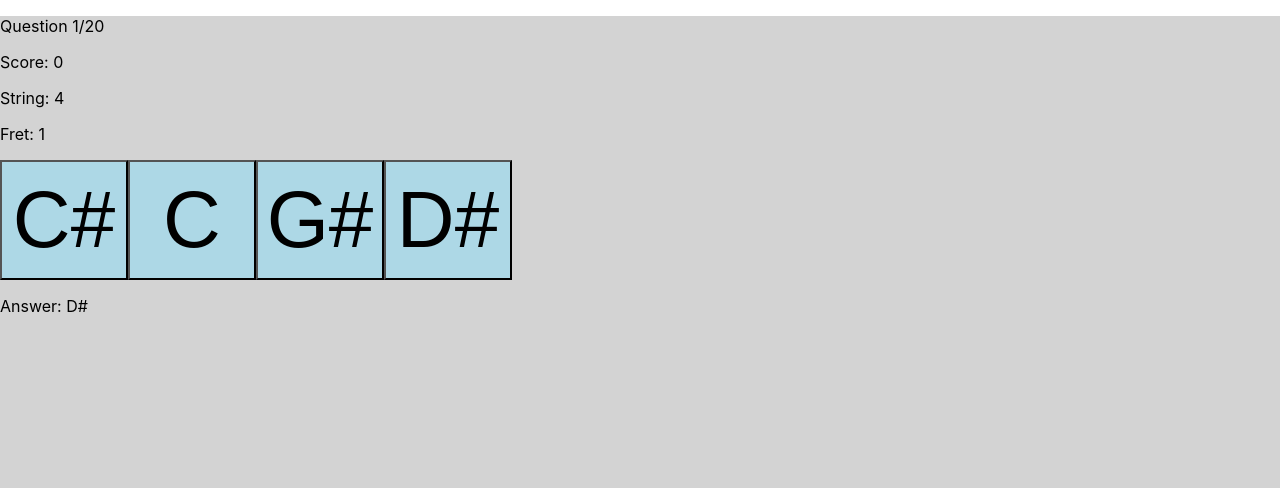
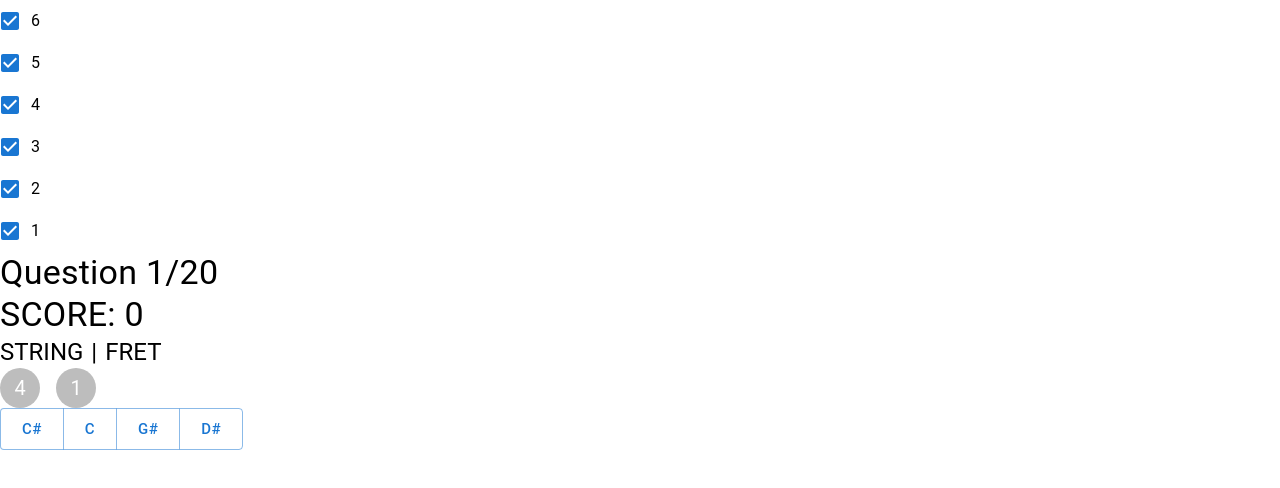
Before and after one commit to andrewdaoust/guitar-teacher, a React (Create React App) app: page / in a window 1280 px wide. Shown: the top 488 px of the page. Built offline with nearby package versions, Linux system fonts and the light colour scheme.

Commit message:
more quiz work

```diff
--- a/package.json
+++ b/package.json
@@ -3,6 +3,9 @@
   "version": "0.1.0",
   "private": true,
   "dependencies": {
+    "@emotion/react": "^11.11.1",
+    "@emotion/styled": "^11.11.0",
+    "@mui/material": "^5.14.16",
     "@testing-library/jest-dom": "^5.17.0",
     "@testing-library/react": "^13.4.0",
     "@testing-library/user-event": "^13.5.0",
--- a/src/components/Quiz.css
+++ b/src/components/Quiz.css
@@ -2,6 +2,7 @@
     width: 100vw;
     height: 100vh;
     background-color: lightgray;
+    /* display: flex; */
 }
 
 .note-button {
@@ -9,4 +10,5 @@
     height: 15%;
     background-color: lightblue;
     font-size: 5em;
+    border-radius: 5%;
 }
--- a/src/components/Quiz.tsx
+++ b/src/components/Quiz.tsx
@@ -1,7 +1,24 @@
 import React from "react";
 import { useState } from "react";
-import * as notes from '../lib/notes.ts';
-import "./Quiz.css"
+import * as notes from "../lib/notes.ts";
+import "./Quiz.css";
+
+import {
+  FormGroup,
+  FormControlLabel,
+  Checkbox,
+  Button,
+  ButtonGroup,
+  Avatar,
+  Stack,
+  Typography,
+  Box
+} from "@mui/material";
+// import FormControlLabel from "@mui/material/FormControlLabel";
+// import Checkbox from "@mui/material/Checkbox";
+// import Button from "@mui/material/Button";
+// import ButtonGroup from "@mui/material/ButtonGroup";
+// import Avatar from "@mui/material/Avatar";
 
 const MAX_COUNT = 20;
 const MAX_FRETS = 24;
@@ -16,10 +33,10 @@ export function Quiz() {
   const wrongAnswer = () => {
     setProgress({
       count: progress.count + 1,
-      score: progress.score
+      score: progress.score,
     });
     setQuestion(createQuestionData());
-  }
+  };
 
   const correctAnswer = () => {
     setProgress({
@@ -27,7 +44,7 @@ export function Quiz() {
       score: progress.score + 1,
     });
     setQuestion(createQuestionData());
-  }
+  };
 
   const resetGame = () => {
     setProgress({
@@ -35,66 +52,153 @@ export function Quiz() {
       score: 0,
     });
     setQuestion(createQuestionData());
-  }
+  };
 
-  return progress.count > 20 ?
-    <GameOver score={progress.score} resetFn={resetGame}/> :
+  return progress.count > 20 ? (
+    <QuizOver score={progress.score} resetFn={resetGame} />
+  ) : (
+    <div>
+      <QuizStart />
       <Question
         progress={progress}
         question={question}
         onCorrect={correctAnswer}
         onWrong={wrongAnswer}
       />
+    </div>
+  );
 }
 
-
 // Supporting components
-function Question({progress, question, onCorrect, onWrong}) {
+function Question({ progress, question, onCorrect, onWrong }) {
   return (
-    <div className="quiz-game">
-      <p>
+    // <div className="quiz-game">
+    <Box justifyContent="center">
+      <Typography variant="h4">
         Question {progress.count}/{MAX_COUNT}
-      </p>
-      <p>Score: {progress.score}</p>
-      <p>String: {question.string}</p>
-      <p>Fret: {question.fret}</p>
-      <button
+      </Typography>
+      <Typography variant="h4">SCORE: {progress.score}</Typography>
+      <Stack direction="row" spacing={1}>
+        <Typography variant="h5">STRING</Typography>
+        <Typography variant="h5">|</Typography>
+        <Typography variant="h5">FRET</Typography>
+      </Stack>
+      <Stack direction="row" spacing={2}>
+        <Avatar>{question.string}</Avatar>
+        <Avatar>{question.fret}</Avatar>
+      </Stack>
+      {/* <p>
+        String: <Avatar>{question.string}</Avatar>
+      </p> */}
+      {/* <p>Fret: {question.fret}</p> */}
+      {/* <button
         className="note-button"
         onClick={question.options[0] === question.note ? onCorrect : onWrong}
       >
         {question.options[0]}
-      </button>
-      <button
-        className="note-button"
-        onClick={question.options[1] === question.note ? onCorrect : onWrong}
+      </button> */}
+      <ButtonGroup size="large">
+        <QuizButton
+          option={question.options[0]}
+          note={question.note}
+          onCorrect={onCorrect}
+          onWrong={onWrong}
+        />
+        <QuizButton
+          option={question.options[1]}
+          note={question.note}
+          onCorrect={onCorrect}
+          onWrong={onWrong}
+        />
+        <QuizButton
+          option={question.options[2]}
+          note={question.note}
+          onCorrect={onCorrect}
+          onWrong={onWrong}
+        />
+        <QuizButton
+          option={question.options[3]}
+          note={question.note}
+          onCorrect={onCorrect}
+          onWrong={onWrong}
+        />
+      </ButtonGroup>
+      {/* <p>Answer: {question.note}</p> */}
+    </Box>
+    // </div>
+  );
+}
+
+function QuizButton({ option, note, onCorrect, onWrong }) {
+  return (
+    <Button
+      // className="note-button"
+      onClick={option === note ? onCorrect : onWrong}
     >
-        {question.options[1]}
-      </button>
-      <button
-        className="note-button"
-        onClick={question.options[2] === question.note ? onCorrect : onWrong}
-      >
-        {question.options[2]}
-      </button>
-      <button
-        className="note-button"
-        onClick={question.options[3] === question.note ? onCorrect : onWrong}
-      >
-        {question.options[3]}
-      </button>
-      <p>Answer: {question.note}</p>
+      {option}
+    </Button>
+  );
+}
+
+function QuizStart() {
+  const [stringState, setStringState] = React.useState({
+    "1": true,
+    "2": true,
+    "3": true,
+    "4": true,
+    "5": true,
+    "6": true,
+  });
+
+  const handleChange = (event: React.ChangeEvent<HTMLInputElement>) => {
+    setStringState({
+      ...stringState,
+      [event.target.name]: event.target.checked,
+    });
+  };
+
+  return (
+    <div>
+      <FormGroup>
+        <FormControlLabel
+          control={<Checkbox defaultChecked onChange={handleChange} />}
+          label="6"
+        />
+        <FormControlLabel
+          control={<Checkbox defaultChecked onChange={handleChange} />}
+          label="5"
+        />
+        <FormControlLabel
+          control={<Checkbox defaultChecked onChange={handleChange} />}
+          label="4"
+        />
+        <FormControlLabel
+          control={<Checkbox defaultChecked onChange={handleChange} />}
+          label="3"
+        />
+        <FormControlLabel
+          control={<Checkbox defaultChecked onChange={handleChange} />}
+          label="2"
+        />
+        <FormControlLabel
+          control={<Checkbox defaultChecked onChange={handleChange} />}
+          label="1"
+        />
+      </FormGroup>
     </div>
   );
 }
 
-
-function GameOver({score, resetFn}) {
-  return (<div>
-    <p>Game over! Score: {score}/{MAX_COUNT}</p>
+function QuizOver({ score, resetFn }) {
+  return (
+    <div>
+      <p>
+        Game over! Score: {score}/{MAX_COUNT}
+      </p>
       <button onClick={resetFn}>New Game</button>
-  </div>);
+    </div>
+  );
 }
-
 
 // Helper functions
 function createAnswers(correctNote: string): string[] {
```
Also changed, not shown: 1 other file (tests, documents, lock files or other folders). Lines whose indentation alone changed are shown as unchanged.
